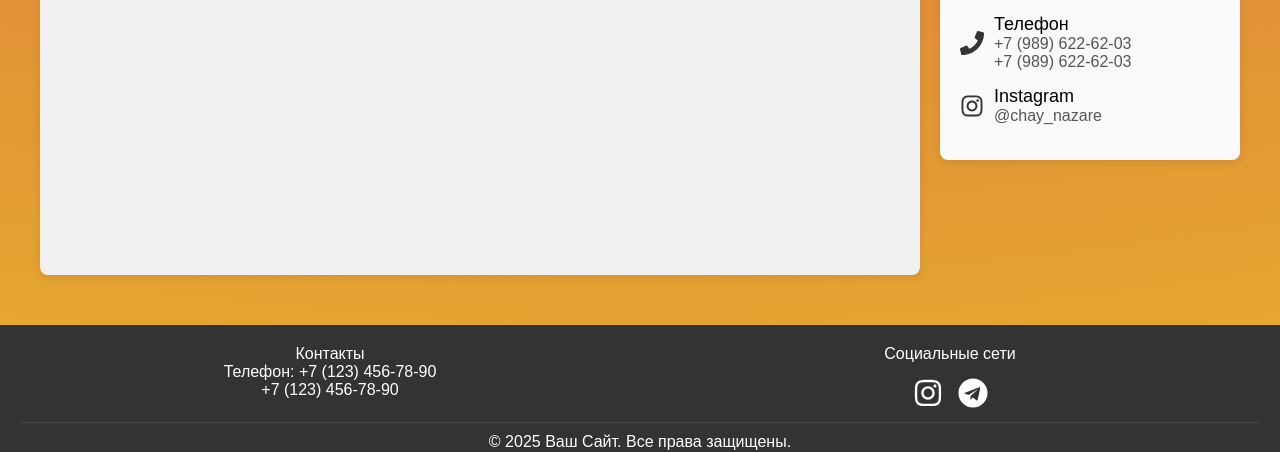
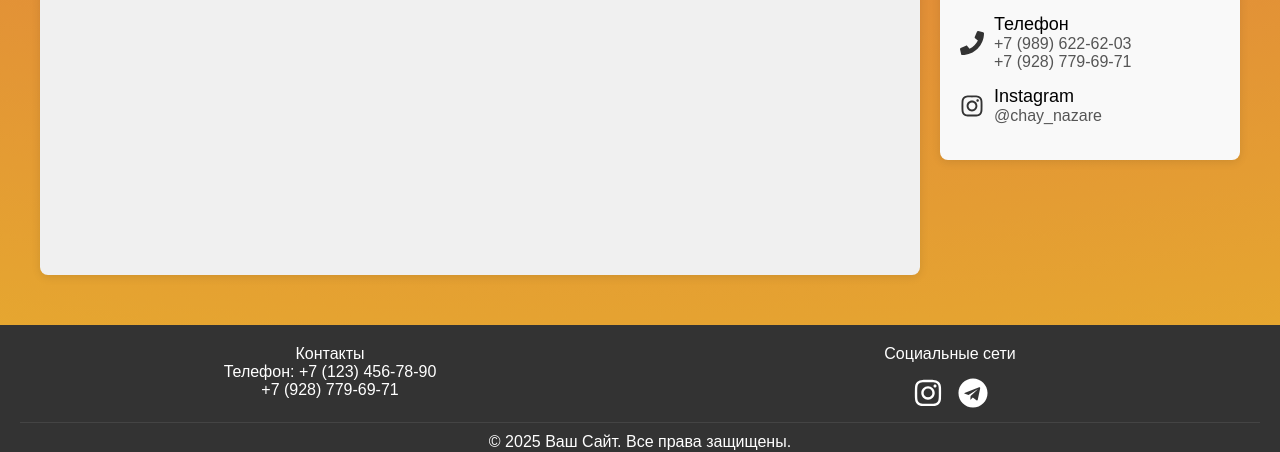
Before and after one commit to DarkAsirius/new-app, a React (Create React App) app: page / in a window 1280 px wide. Shown: the part 3353-3805 px from the top of the page. Built offline with nearby package versions, Linux system fonts and the light colour scheme; a web font is replaced by a local one.

Commit message:
Latest comm

```diff
--- a/src/components/blocks/Contacts/index.js
+++ b/src/components/blocks/Contacts/index.js
@@ -18,7 +18,7 @@ const Contacts = () => {
                 <div className="contact-info">
                     <h3>Телефон</h3>
                     <p>+7 (989) 622-62-03</p>
-                    <p>+7 (989) 622-62-03</p>
+                    <p>+7 (928) 779-69-71</p>
                 </div>
             </div>
             <div className="contact-item">
--- a/src/components/blocks/Footer/index.js
+++ b/src/components/blocks/Footer/index.js
@@ -8,7 +8,7 @@ const Footer = () => {
             <div className="footer-content">
                 <div className="footer-links">
                     <h3>Контакты</h3>
-                    <p>Телефон: +7 (123) 456-78-90 <br/> +7 (123) 456-78-90 </p>
+                    <p>Телефон: +7 (123) 456-78-90 <br/> +7 (928) 779-69-71 </p>
                 </div>
                 <div className="footer-socials">
                     <h3>Социальные сети</h3>
```
Also changed, not shown: 10 other files (tests, documents, lock files or other folders).
